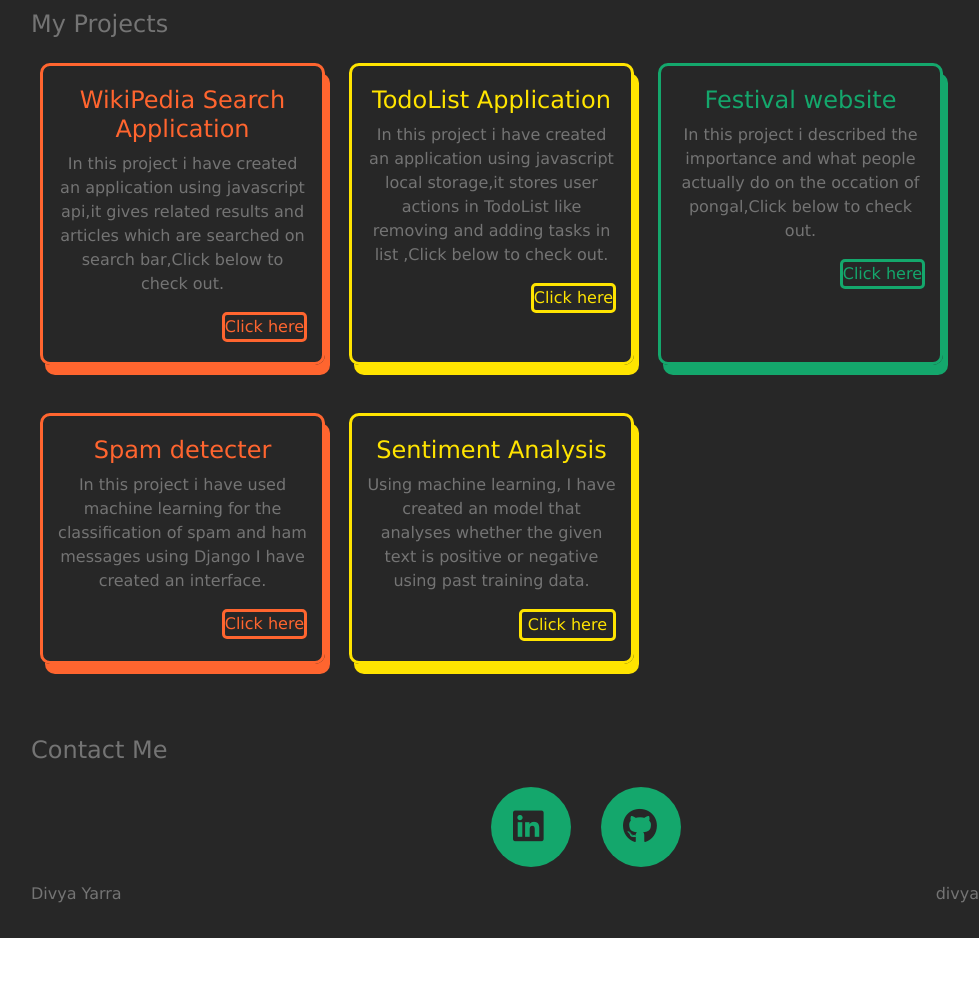
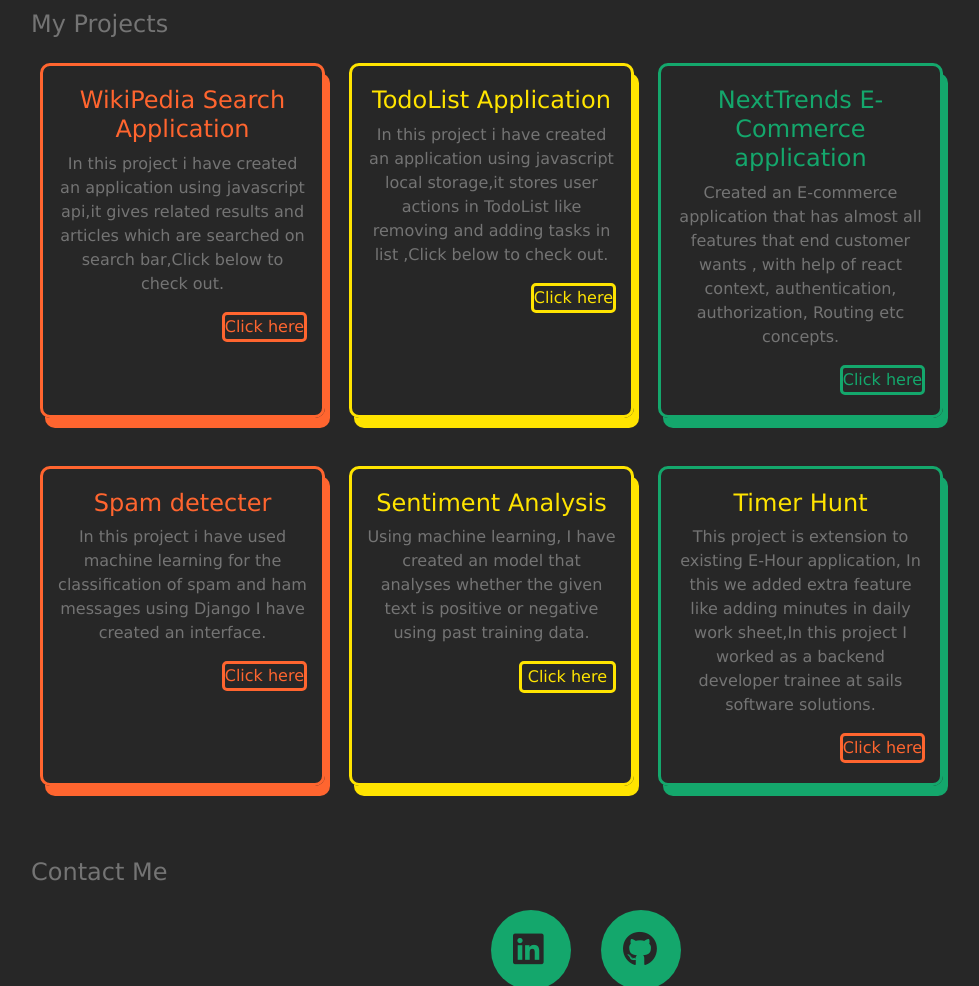
Before and after one commit to Divya0701/Portfoilo, a plain HTML site: page index.html in a window 1280 px wide. Shown: the part 1320-2306 px from the top of the page, without its empty margins (54-1033 px from the left). Before the commit the page ends 2258 px from the top, so only its background shows below. Drawn offline with nearby package versions, Linux system fonts and the light colour scheme.

Commit message:
added projects

```diff
--- a/index.html
+++ b/index.html
@@ -101,11 +101,12 @@
                         </div>
                     </div>
                     <div class="col-12 col-md-3 card3 mb-5 ml-4">
-                        <h5 class="pro-heading3">Festival website</h5>
-                        <p class="pro-para">In this project i described the importance and what people actually do on the
-                            occation of pongal,Click below to check out.</p>
+                        <h5 class="pro-heading3">NextTrends E-Commerce application</h5>
+                        <p class="pro-para">Created an E-commerce application that has almost all features that end
+                          customer wants , with help of react context, authentication,
+                           authorization, Routing etc concepts.</p>
                         <div class="end">
-                            <a class="pro-button3" href="https://github.com/Divya0701/Pongal.git" target="_blank">Click here</a>
+                            <a class="pro-button3" href="https://github.com/Divya0701/nextTrends" target="_blank">Click here</a>
                         </div>
                     </div>
                     <div class="col-12 col-md-3 card1 mb-5 ml-4">
@@ -121,6 +122,15 @@
                             text is positive or negative using past training data.</p>
                         <div class="end">
                             <button class="pro-button2">Click here</button>
+                        </div>
+                    </div>
+		    <div class="col-12 col-md-3 card3 mb-5 ml-4">
+                        <h5 class="pro-heading2">Timer Hunt</h5>
+                        <p class="pro-para">This project is extension to existing E-Hour application, In this we
+added extra feature like adding minutes in daily work sheet,In this project I worked as a backend developer trainee at sails
+software solutions.</p>
+                        <div class="end">
+                           <a class="pro-button1" href="https://github.com/vvrkFSD/Sails-Time-Hunt-2021_22" target="_blank">Click here</a>
                         </div>
                     </div>
                 </div>
```
